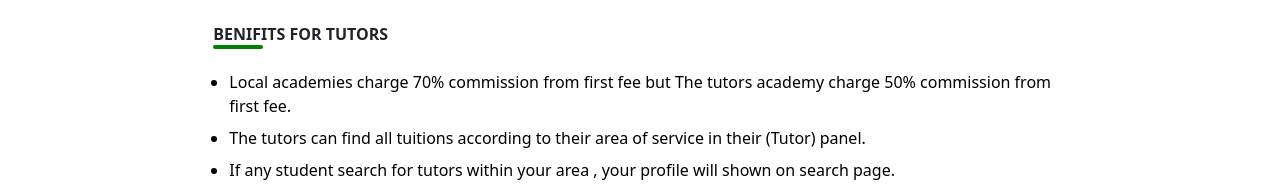
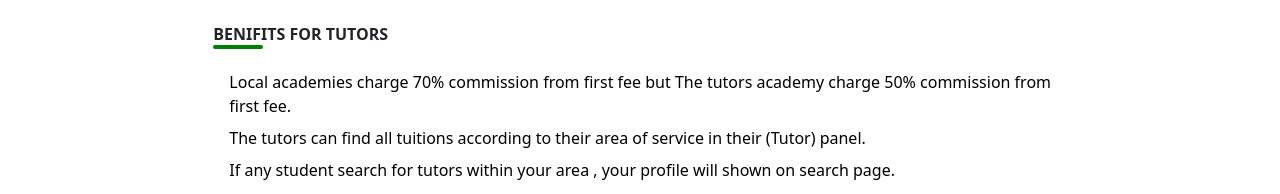
Before and after one commit to manan-Abdul1/tutor-hiring-project, a React (Create React App) app in the folder frontend/: page /about in a window 1280 px wide. Shown: the part 758-952 px from the top of the page. Built offline with nearby package versions, Linux system fonts and the light colour scheme.

Commit message:
Revert "Merge branch 'frontend' of https://github.com/manan-Abdul1/tutor-hiring-project into frontend"
This reverts commit 6cd3e53628c26657e08905642c96bcb35ecb5c4c, reversing
changes made to 162c135843f17c0fd0c4937bac58692392a1d526.

```diff
--- a/frontend/src/pages/About US/Aboutus.css
+++ b/frontend/src/pages/About US/Aboutus.css
@@ -1,4 +1,4 @@
-li {
+ul {
     list-style-type: disc;
     color: black;
   }
```
